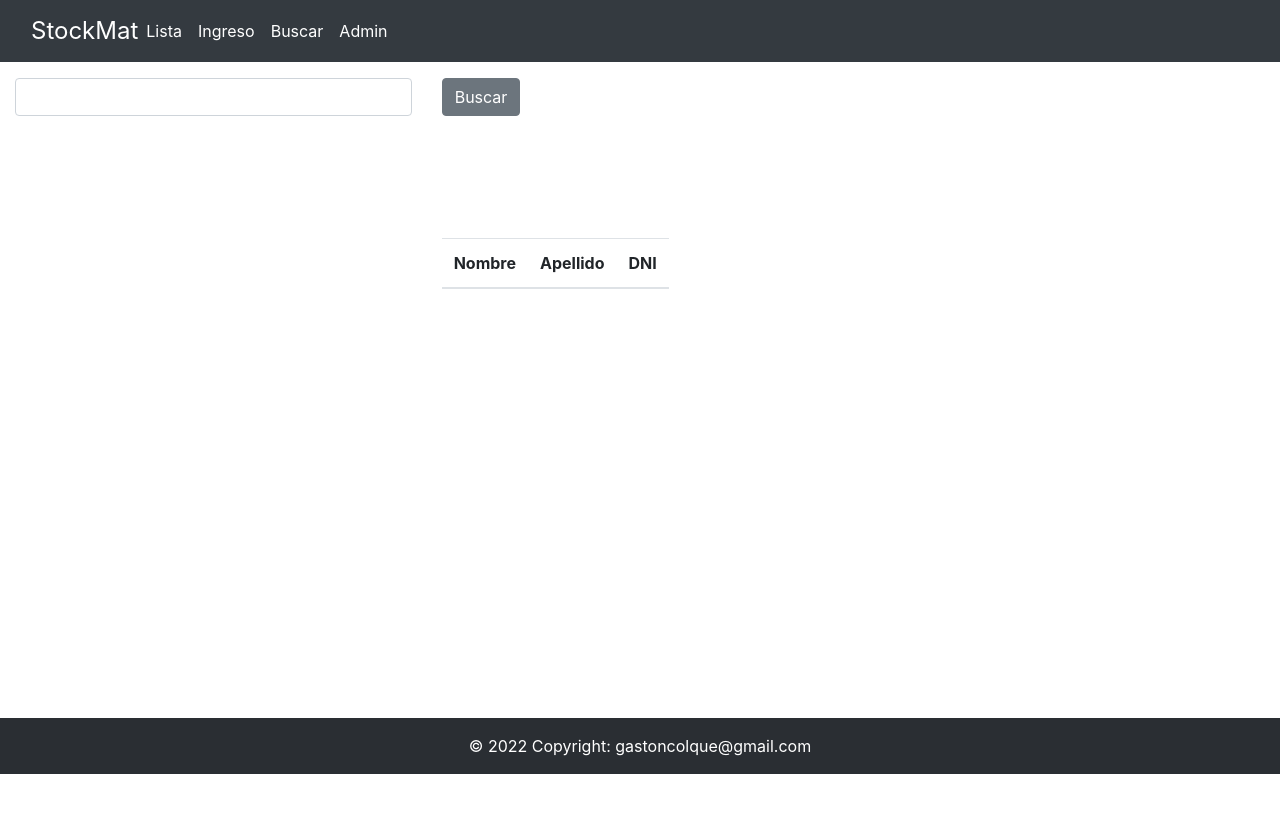
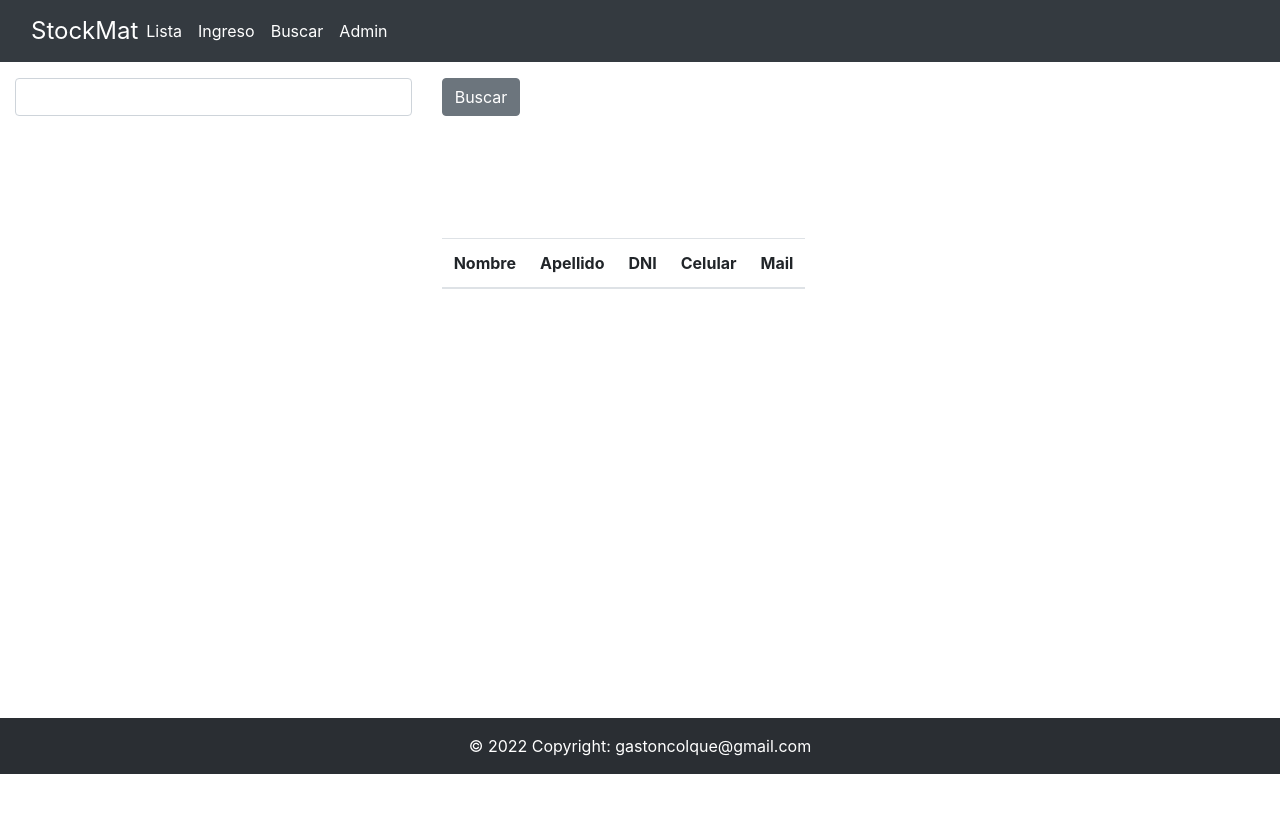
Before and after one commit to Gas111/stockindu, a Django app: page /busca/ in a window 1280 px wide. Run offline with Django 4.2, Linux system fonts and the light colour scheme; lists and menus that the app fills with data are empty; some libraries are stand-ins or nearby versions.

Commit message:
fix:working

```diff
--- a/templates/busca.html
+++ b/templates/busca.html
@@ -1,6 +1,5 @@
 {% extends 'base.html' %}
 {% load crispy_forms_tags %}
-
 {% block content %}
 <form action="" method="GET">
 <div class="container-fluid" style="height: 20vh;">
@@ -20,35 +19,30 @@
 
 <div class="container-fluid" style="height: 60vh;">
     <div class="row justify-content-center">
-        <div class="col-sm- col-md-6 col-lg-4 col-xl-4">
+        <div class="col-sm-12 col-md-6 col-lg-4 col-xl-4">
             <div class="table-responsive">
-                <table class="table table-striped table-responsive"><!--esto siginfica q es sombreada-->
+                <table class="table table-striped table-responsive"><!--esto significa q es sombreada-->
                     <thead>
                         <tr>
                             <th>Nombre</th>
                             <th>Apellido</th>
                             <th>DNI</th>
-
+                            <th>Celular</th>
+                            <th>Mail</th>
                         </tr>
                         {%if lista %}
-
                         {%for c in lista %}
                         <tr>
                         <td>{{c.nombre}}</td>
                         <td>{{c.apellido}}</td>
                         <td>{{c.dni}}</td>
-                        </tr>
-                        <!--td>{{c.dni}}</!td>
-                        <!td>{{c.celular}}</!td>
+                        <td>{{c.celular}}</td>
                         <td>{{c.mail}}</td>
                         <td></td>
-                        </tr>-->
+                        </tr>
                         {%endfor%}
                         {%endif%}
-
-
                     </thead>
-
                 </table>
             </div>
         </div>
```
Also changed, not shown: templates/lista.html (+6 -6 lines), stockindu/settings.py (line endings or trailing spaces).
